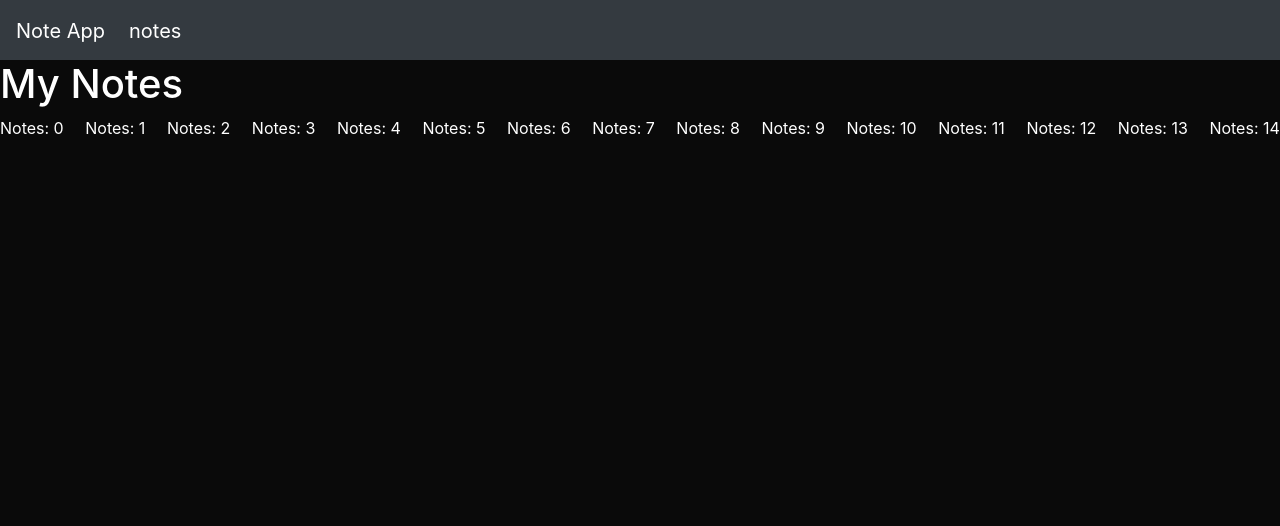
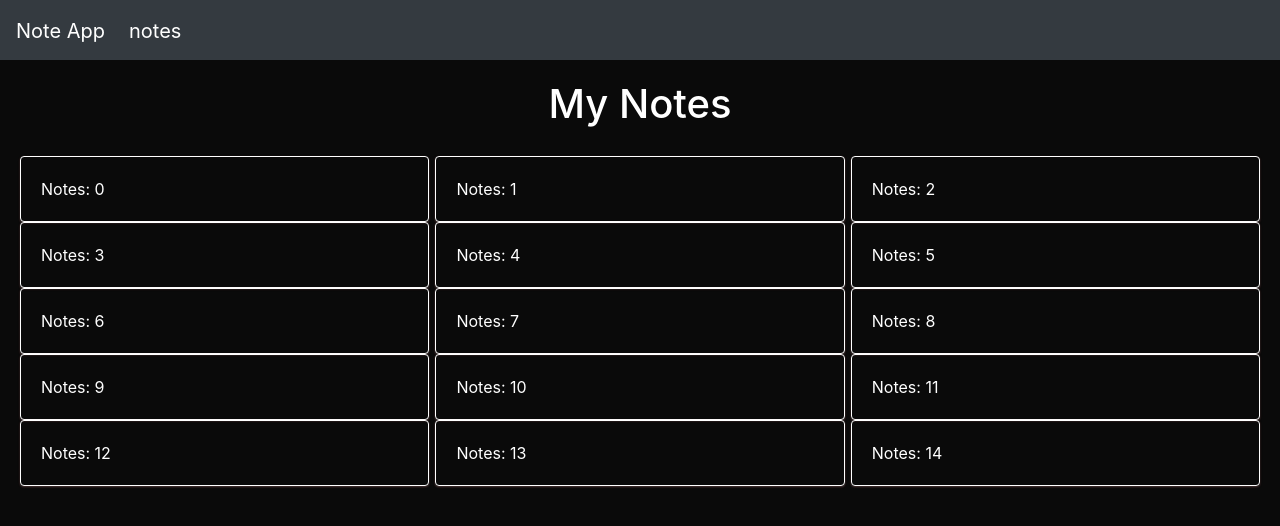
Before and after one commit to nanaji0133/next.js-course, a Next.js app: page /notes in a window 1280 px wide. Shown: the top 526 px of the page. Built offline with nearby package versions, Linux system fonts and the light colour scheme.

Commit message:
modified

```diff
--- a/pages/notes/index.js
+++ b/pages/notes/index.js
@@ -6,12 +6,12 @@ const notes = () =>
 {
     const notes = new Array(15).fill(1).map((e, i) => ({ id: i, title: `Notes: ${i}` }));
     return (
-        <div>
-            <h1>My Notes</h1>
+        <div className={style.notesApp}>
+            <h1 className="text-center">My Notes</h1>
             <div className={ style.myNotes }>
                 { notes.map(note =>
                     (
-                        <div key={ note.id }>
+                        <div key={ note.id } className={style.note}>
                             <Link href="notes/[id]" as={ `notes/${note.id}` }>
                                 <a>
                                     { note.title }
--- a/styles/notesIndex.module.css
+++ b/styles/notesIndex.module.css
@@ -1,6 +1,19 @@
+.notesApp {
+    margin-top: 20px;
+}
+
 .myNotes {
     display: flex;
     align-items: center;
     justify-content: space-between;
     flex-wrap: wrap;
+    padding: 20px;
 }
+
+.note {
+    width: 33%;
+    padding: 20px;
+    box-shadow: 0 1px 3px rgba(192, 9, 9, 0.12), 0 1px 2px rgba(212, 206, 206, 0.24);
+    border: 1px solid white;
+    border-radius: 4px;
+}
```
